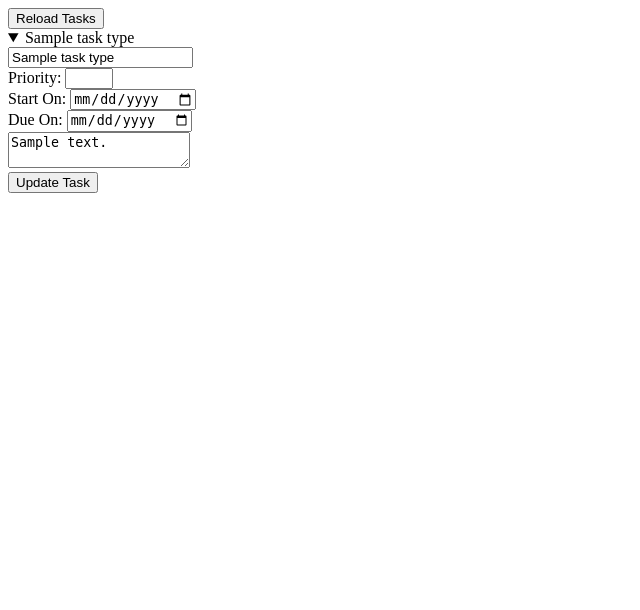
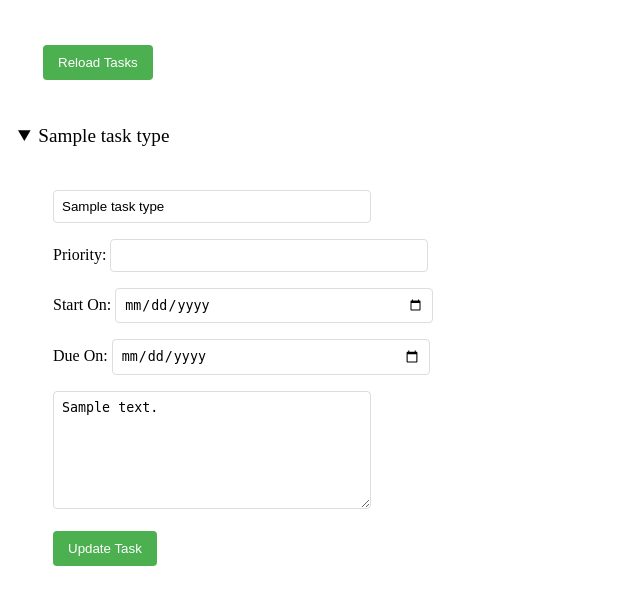
Before and after one commit to karagenit/todo, a Flask app: template templates/index.html in a window 1280 px wide. Shown: the top 610 px of the page, without its empty margins (0-640 px from the left). Run offline with Flask 3, Linux system fonts and the light colour scheme; the template is opened without the code that fills it: most values are stand-ins (such as "Sample title", 1, 10 or a date in 2020).

Commit message:
Add Basic CSS

```diff
--- /dev/null
+++ b/static/css/index.css
@@ -0,0 +1,37 @@
+form {
+    margin: 20px;
+    padding: 15px;
+    border-radius: 5px;
+}
+input[type="text"], input[type="number"], input[type="date"], textarea {
+    width: 300px;
+    padding: 8px;
+    margin: 8px 0;
+    border: 1px solid #ddd;
+    border-radius: 4px;
+}
+input[type="submit"] {
+    background-color: #4CAF50;
+    color: white;
+    padding: 10px 15px;
+    border: none;
+    border-radius: 4px;
+    cursor: pointer;
+    margin-top: 10px;
+}
+input[type="submit"]:hover {
+    background-color: #45a049;
+}
+textarea {
+    height: 100px;
+    resize: vertical;
+}
+details {
+    margin: 10px 0;
+    padding: 10px;
+}
+summary {
+    font-size: 1.2em;
+    margin-bottom: 10px;
+    cursor: pointer;
+}
--- a/templates/index.html
+++ b/templates/index.html
@@ -3,6 +3,7 @@
 <head>
     <meta charset="UTF-8">
     <title>Google Tasks Organizer</title>
+    <link rel="stylesheet" href="{{ url_for('static', filename='css/index.css') }}">
 </head>
 <body>
     <form action="/reload" method="GET">
```
